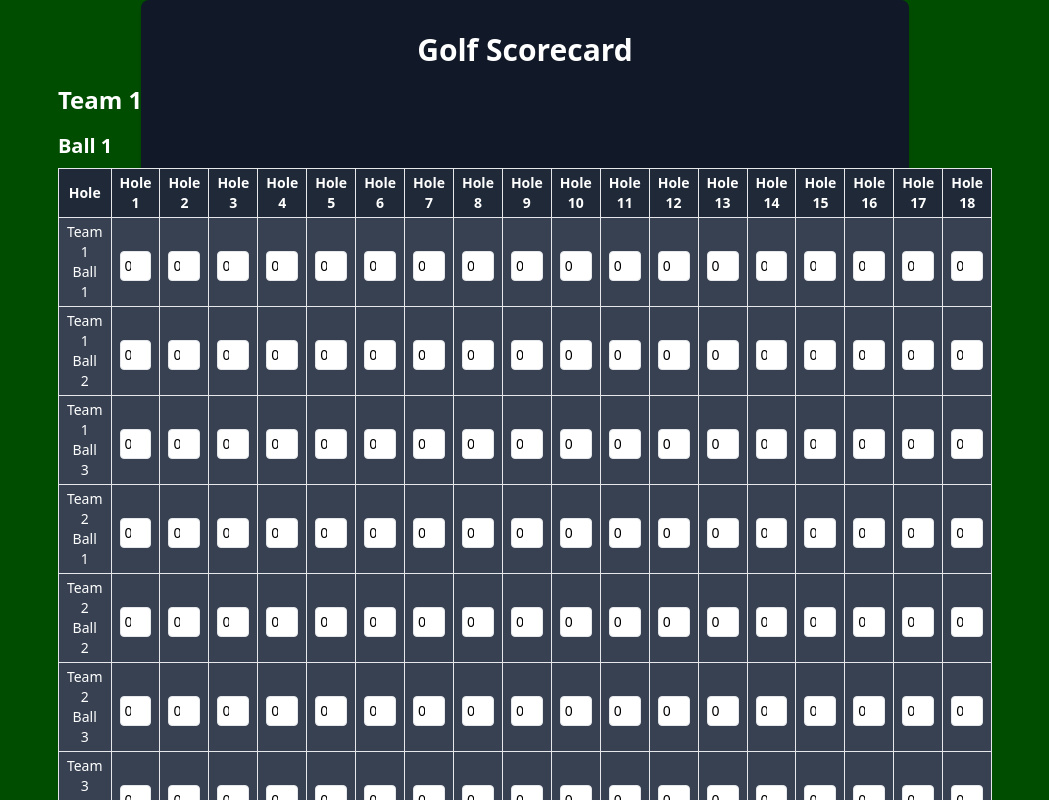
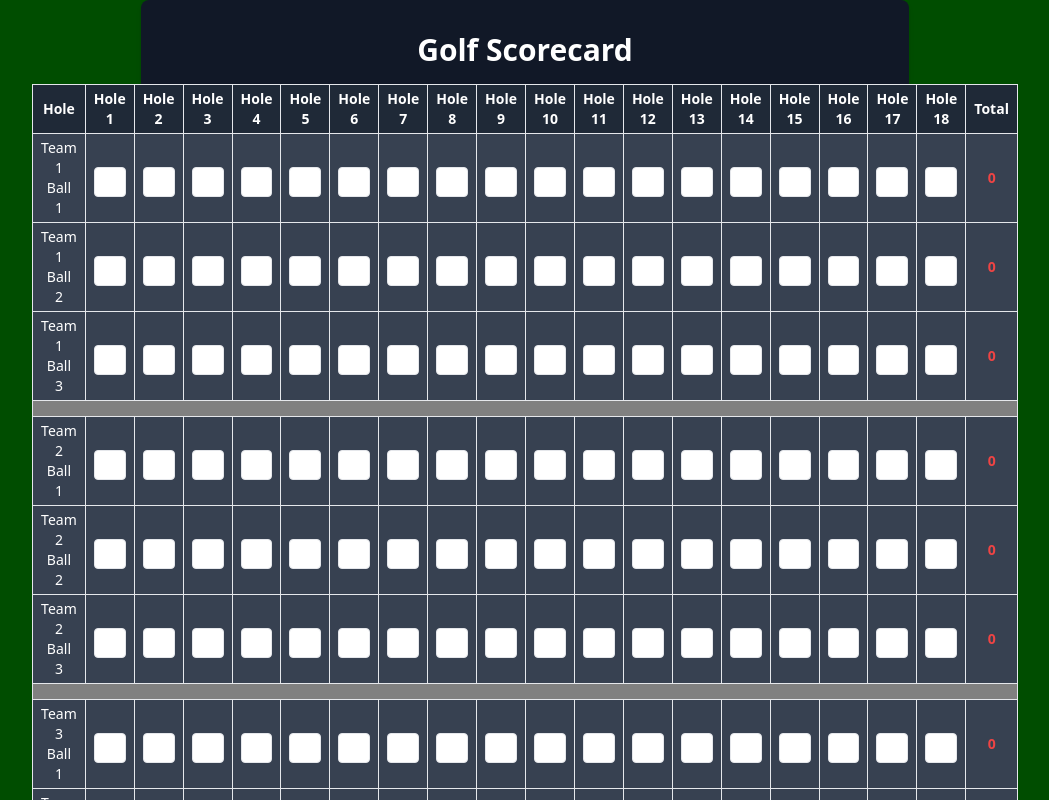
Before and after one commit to 0xMoJo7/rc-two-downs, a Next.js app: page /game in a window 1280 px wide. Shown: the top 800 px of the page, without its empty margins (115-1164 px from the left). Built offline with nearby package versions, Linux system fonts and the light colour scheme.

Commit message:
feat: finish scorecard feature

```diff
--- a/src/app/game.tsx
+++ b/src/app/game.tsx
@@ -1,8 +1,9 @@
 'use client';
 
 import { useRouter, useSearchParams } from 'next/navigation';
-import { useState } from 'react';
+import { useState, useEffect, useMemo } from 'react';
 import Link from 'next/link';
+import { useTable } from 'react-table';
 
 interface Score {
   [key: number]: number[][];
@@ -17,12 +18,12 @@ const Game: React.FC = () => {
   const [scores, setScores] = useState<Score>(() => {
     const initialScores: Score = {};
     for (let i = 1; i <= teams; i++) {
-      initialScores[i] = Array.from({ length: balls }, () => Array(18).fill(0));
+      initialScores[i] = Array.from({ length: balls }, () => Array(18).fill(''));
     }
     return initialScores;
   });
 
-  const updateScore = (team: number, ball: number, hole: number, score: number) => {
+  const updateScore = (team: number, ball: number, hole: number, score: string) => {
     setScores((prevScores) => {
       const newScores = { ...prevScores };
       newScores[team][ball][hole] = score;
@@ -30,51 +31,104 @@ const Game: React.FC = () => {
     });
   };
 
+  const handleScoreChange = (e: React.ChangeEvent<HTMLInputElement>, team: number, ball: number, hole: number) => {
+    const score = e.target.value;
+    updateScore(team, ball, hole, score);
+  };
+
   const handleSubmit = () => {
     // Placeholder for submission logic
     console.log('Scores submitted:', scores);
   };
 
+  const columns = useMemo(
+    () => [
+      {
+        Header: 'Hole',
+        accessor: 'hole',
+      },
+      ...Array.from({ length: 18 }, (_, i) => ({
+        Header: `Hole ${i + 1}`,
+        accessor: `hole${i + 1}`,
+      })),
+    ],
+    []
+  );
+
+  const data = useMemo(() => {
+    const tableData: any[] = [];
+    Object.keys(scores).forEach((team) => {
+      scores[team].forEach((ballScores, ballIndex) => {
+        const rowData: any = { hole: `Team ${team} Ball ${ballIndex + 1}` };
+        ballScores.forEach((score, holeIndex) => {
+          rowData[`hole${holeIndex + 1}`] = (
+            <input
+              type="text"
+              value={score}
+              onChange={(e) => handleScoreChange(e, parseInt(team), ballIndex, holeIndex)}
+              className="input border p-1 rounded w-full text-center"
+            />
+          );
+        });
+        tableData.push(rowData);
+      });
+    });
+    return tableData;
+  }, [scores]);
+
+  const {
+    getTableProps,
+    getTableBodyProps,
+    headerGroups,
+    rows,
+    prepareRow,
+  } = useTable({ columns, data });
+
   return (
-    <div className="container">
+    <div className="container mx-auto px-4 py-8">
       <h1 className="title">Golf Scorecard</h1>
+      <div className="space-y-8">
         {Object.keys(scores).map((team) => (
-        <div key={team} className="mb-8 w-full">
-          <h2 className="text-2xl font-semibold mb-4">Team {team}</h2>
+          <div key={team}>
+            <h2 className="text-2xl font-bold mb-4">Team {team}</h2>
             {scores[team].map((ballScores, ballIndex) => (
               <div key={ballIndex} className="mb-4">
                 <h3 className="text-xl font-semibold mb-2">Ball {ballIndex + 1}</h3>
                 <div className="overflow-x-auto">
-                <table className="table-auto w-full text-center mb-4">
+                  <table {...getTableProps()} className="table-auto w-full text-center mb-4">
                     <thead>
-                    <tr>
-                      <th className="px-4 py-2">Hole</th>
-                      {Array.from({ length: 18 }, (_, i) => (
-                        <th key={i} className="px-4 py-2">{i + 1}</th>
+                      {headerGroups.map(headerGroup => (
+                        <tr {...headerGroup.getHeaderGroupProps()}>
+                          {headerGroup.headers.map(column => (
+                            <th {...column.getHeaderProps()} className="px-2 py-1 bg-gray-800 text-white text-xs sm:text-sm">
+                              {column.render('Header')}
+                            </th>
                           ))}
                         </tr>
+                      ))}
                     </thead>
-                  <tbody>
-                    <tr>
-                      <td className="px-4 py-2">Score</td>
-                      {ballScores.map((score, holeIndex) => (
-                        <td key={holeIndex} className="px-4 py-2">
-                          <input
-                            type="number"
-                            value={score}
-                            onChange={(e) => updateScore(parseInt(team), ballIndex, holeIndex, parseInt(e.target.value))}
-                            className="input border p-1 rounded w-16 text-center"
-                          />
+                    <tbody {...getTableBodyProps()}>
+                      {rows.map(row => {
+                        prepareRow(row);
+                        return (
+                          <tr {...row.getRowProps()}>
+                            {row.cells.map(cell => (
+                              <td {...cell.getCellProps()} className="px-2 py-1 bg-gray-700 text-white text-xs sm:text-sm">
+                                {cell.render('Cell')}
                               </td>
                             ))}
                           </tr>
+                        );
+                      })}
                     </tbody>
                   </table>
                 </div>
               </div>
             ))}
+            <div className="border-b-2 border-gray-600 my-8"></div>
           </div>
         ))}
+      </div>
       <button onClick={handleSubmit} className="button">Submit Scores</button>
       <Link href="/">
         <button className="button mt-4">Back to Home</button>
--- a/src/app/game/page.tsx
+++ b/src/app/game/page.tsx
@@ -18,12 +18,12 @@ const Game: React.FC = () => {
   const [scores, setScores] = useState<Score>(() => {
     const initialScores: Score = {};
     for (let i = 1; i <= teams; i++) {
-      initialScores[i] = Array.from({ length: balls }, () => Array(18).fill(0));
+      initialScores[i] = Array.from({ length: balls }, () => Array(18).fill(''));
     }
     return initialScores;
   });
 
-  const updateScore = (team: number, ball: number, hole: number, score: number) => {
+  const updateScore = (team: number, ball: number, hole: number, score: string) => {
     setScores((prevScores) => {
       const newScores = { ...prevScores };
       newScores[team][ball][hole] = score;
@@ -32,8 +32,12 @@ const Game: React.FC = () => {
   };
 
   const handleScoreChange = (e: React.ChangeEvent<HTMLInputElement>, team: number, ball: number, hole: number) => {
-    const score = parseInt(e.target.value) || 0;
+    const score = e.target.value;
     updateScore(team, ball, hole, score);
+  };
+
+  const calculateTotal = (ballScores: string[]): number => {
+    return ballScores.reduce((total, score) => total + (parseInt(score) || 0), 0);
   };
 
   const handleSubmit = () => {
@@ -51,27 +55,40 @@ const Game: React.FC = () => {
         Header: `Hole ${i + 1}`,
         accessor: `hole${i + 1}`,
       })),
+      {
+        Header: 'Total',
+        accessor: 'total',
+      },
     ],
     []
   );
 
   const data = useMemo(() => {
     const tableData: any[] = [];
-    Object.keys(scores).forEach((team) => {
+    Object.keys(scores).forEach((team, teamIndex) => {
       scores[team].forEach((ballScores, ballIndex) => {
         const rowData: any = { hole: `Team ${team} Ball ${ballIndex + 1}` };
         ballScores.forEach((score, holeIndex) => {
           rowData[`hole${holeIndex + 1}`] = (
             <input
-              type="number"
+              type="text"
               value={score}
               onChange={(e) => handleScoreChange(e, parseInt(team), ballIndex, holeIndex)}
               className="input border p-1 rounded w-full text-center"
             />
           );
         });
+        const totalScore = calculateTotal(ballScores);
+        rowData['total'] = (
+          <span className={`font-bold ${totalScore < 70 ? 'text-red-500' : ''}`}>
+            {totalScore}
+          </span>
+        );
         tableData.push(rowData);
       });
+      if (teamIndex < Object.keys(scores).length - 1) {
+        tableData.push({ spacer: true });
+      }
     });
     return tableData;
   }, [scores]);
@@ -87,13 +104,6 @@ const Game: React.FC = () => {
   return (
     <div className="container mx-auto px-4 py-8">
       <h1 className="title">Golf Scorecard</h1>
-      <div className="space-y-8">
-        {Object.keys(scores).map((team) => (
-          <div key={team}>
-            <h2 className="text-2xl font-semibold mb-4">Team {team}</h2>
-            {scores[team].map((ballScores, ballIndex) => (
-              <div key={ballIndex} className="mb-4">
-                <h3 className="text-xl font-semibold mb-2">Ball {ballIndex + 1}</h3>
       <div className="overflow-x-auto">
         <table {...getTableProps()} className="table-auto w-full text-center mb-4">
           <thead>
@@ -110,6 +120,13 @@ const Game: React.FC = () => {
           <tbody {...getTableBodyProps()}>
             {rows.map(row => {
               prepareRow(row);
+              if (row.original.spacer) {
+                return (
+                  <tr key={`spacer-${row.id}`} className="spacer-row">
+                    <td colSpan={20} className="spacer-cell"></td>
+                  </tr>
+                );
+              }
               return (
                 <tr {...row.getRowProps()}>
                   {row.cells.map(cell => (
@@ -123,12 +140,6 @@ const Game: React.FC = () => {
           </tbody>
         </table>
       </div>
-              </div>
-            ))}
-            <div className="border-b-2 border-gray-600 my-4"></div>
-          </div>
-        ))}
-      </div>
       <button onClick={handleSubmit} className="button">Submit Scores</button>
       <Link href="/">
         <button className="button mt-4">Back to Home</button>
--- a/src/globals.css
+++ b/src/globals.css
@@ -44,4 +44,12 @@
   td {
     @apply bg-gray-700 text-white;
   }
+
+  .spacer-row {
+    height: 1rem;
+  }
+
+  .spacer-cell {
+    background-color: gray;
+  }
 }
```
Lines whose indentation alone changed are shown as unchanged.
